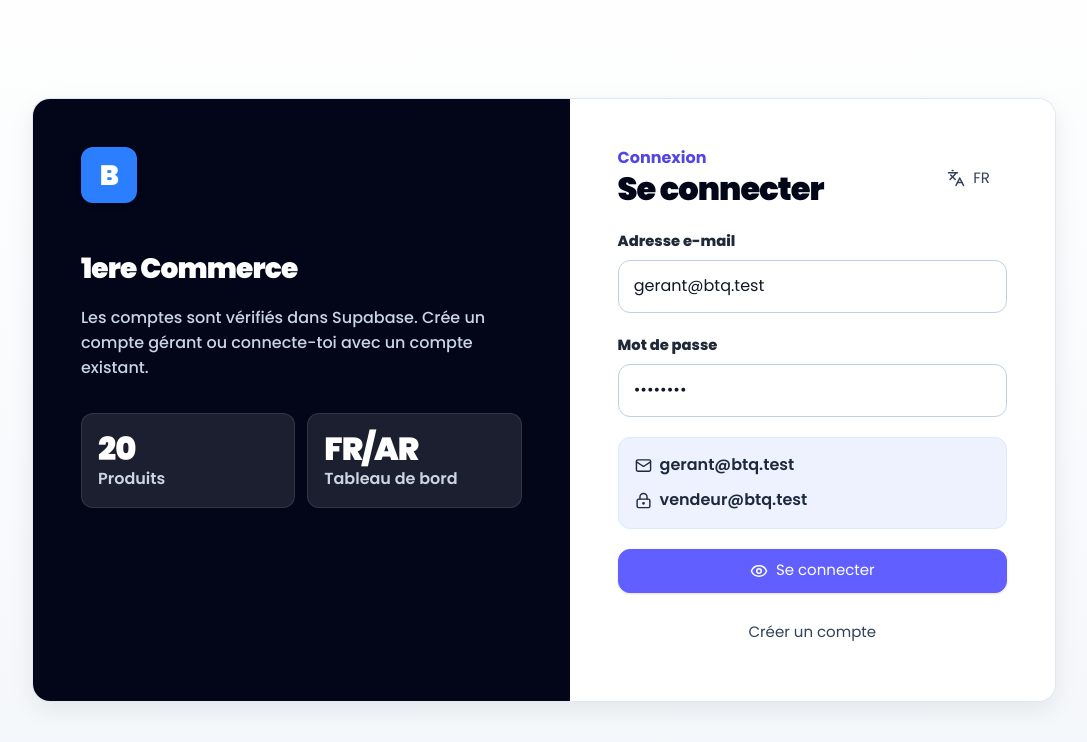
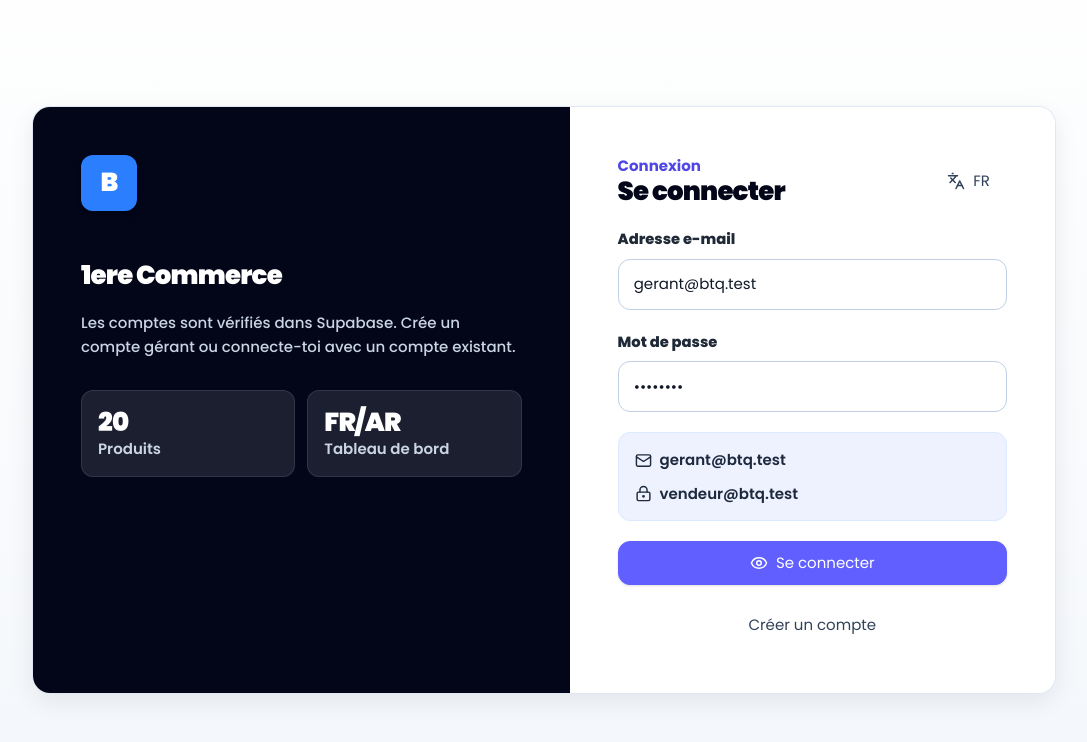
Before and after one commit to Nanna-mr/btq-app, a React (Vite) app: page /login in a window 1280 px wide. Shown: the top 742 px of the page, without its empty margins (96-1183 px from the left). Built offline with nearby package versions, Linux system fonts and the light colour scheme.

Commit message:
Align production typography and sidebar sizing

```diff
--- a/src/components/layout/AppLayout.tsx
+++ b/src/components/layout/AppLayout.tsx
@@ -51,8 +51,8 @@ export function AppLayout() {
           <div className="mb-10 flex items-center gap-3 rounded-2xl bg-white/10 p-3">
             <div className="grid h-12 w-12 place-items-center rounded-xl bg-indigo-500 text-xl font-black text-white shadow-lg">B</div>
             <div>
-              <p className="text-xl font-black tracking-tight text-white">{t('appName')}</p>
-              <p className="text-sm font-semibold text-slate-300">{user?.role === 'gerant' ? t('manager') : t('seller')}</p>
+              <p className="text-[18px] font-black tracking-tight text-white">{t('appName')}</p>
+              <p className="text-[13px] font-semibold text-slate-300">{user?.role === 'gerant' ? t('manager') : t('seller')}</p>
             </div>
           </div>
           <nav className="grid gap-3">
--- a/src/styles.css
+++ b/src/styles.css
@@ -65,7 +65,7 @@ body {
     radial-gradient(circle at top left, rgba(99, 102, 241, 0.18), transparent 34rem),
     var(--bg);
   color: var(--text);
-  font-size: 16px;
+  font-size: 15px;
   line-height: 1.65;
   -webkit-font-smoothing: antialiased;
 }
@@ -98,7 +98,7 @@ a {
 
 .app-grid {
   display: grid;
-  grid-template-columns: 18.5rem 1fr;
+  grid-template-columns: 280px 1fr;
   min-height: 100vh;
 }
 
@@ -158,7 +158,7 @@ a {
 .data-table th,
 .data-table td {
   border-bottom: 1px solid var(--border);
-  padding: 1.15rem 1.25rem;
+  padding: 14px;
   text-align: start;
   vertical-align: middle;
 }
@@ -174,7 +174,7 @@ a {
 }
 
 .data-table td {
-  font-size: 16px;
+  font-size: 15px;
 }
 
 .data-table tbody tr:nth-child(odd) {
@@ -235,16 +235,16 @@ a {
   align-items: center;
   gap: 0.95rem;
   border-radius: 14px;
-  padding: 0.95rem 1rem;
+  padding: 14px 24px;
   color: rgba(248, 250, 252, 0.78);
   text-decoration: none;
-  font-size: 15px;
+  font-size: 16px;
   font-weight: 800;
   transition: color 160ms ease, background-color 160ms ease, transform 160ms ease;
 }
 
 .sidebar-link span {
-  font-size: 15px;
+  font-size: 16px;
 }
 
 .sidebar-link.active,
@@ -268,12 +268,12 @@ h3 {
 }
 
 h1 {
-  font-size: clamp(1.75rem, 2vw, 2.25rem);
+  font-size: 26px;
   font-weight: 900;
 }
 
 h2 {
-  font-size: clamp(1.75rem, 1.8vw, 2.1rem);
+  font-size: 26px;
   font-weight: 900;
 }
 
@@ -289,7 +289,15 @@ input,
 select,
 textarea,
 li {
-  font-size: max(16px, 1em);
+  font-size: max(15px, 1em);
+}
+
+.text-\[13px\] {
+  font-size: 13px !important;
+}
+
+.text-\[18px\] {
+  font-size: 18px !important;
 }
 
 button {
@@ -361,11 +369,11 @@ button {
 }
 
 .text-2xl {
-  font-size: 1.75rem !important;
+  font-size: 26px !important;
 }
 
 .text-3xl {
-  font-size: 2rem !important;
+  font-size: 26px !important;
 }
 
 .text-xl {
```
